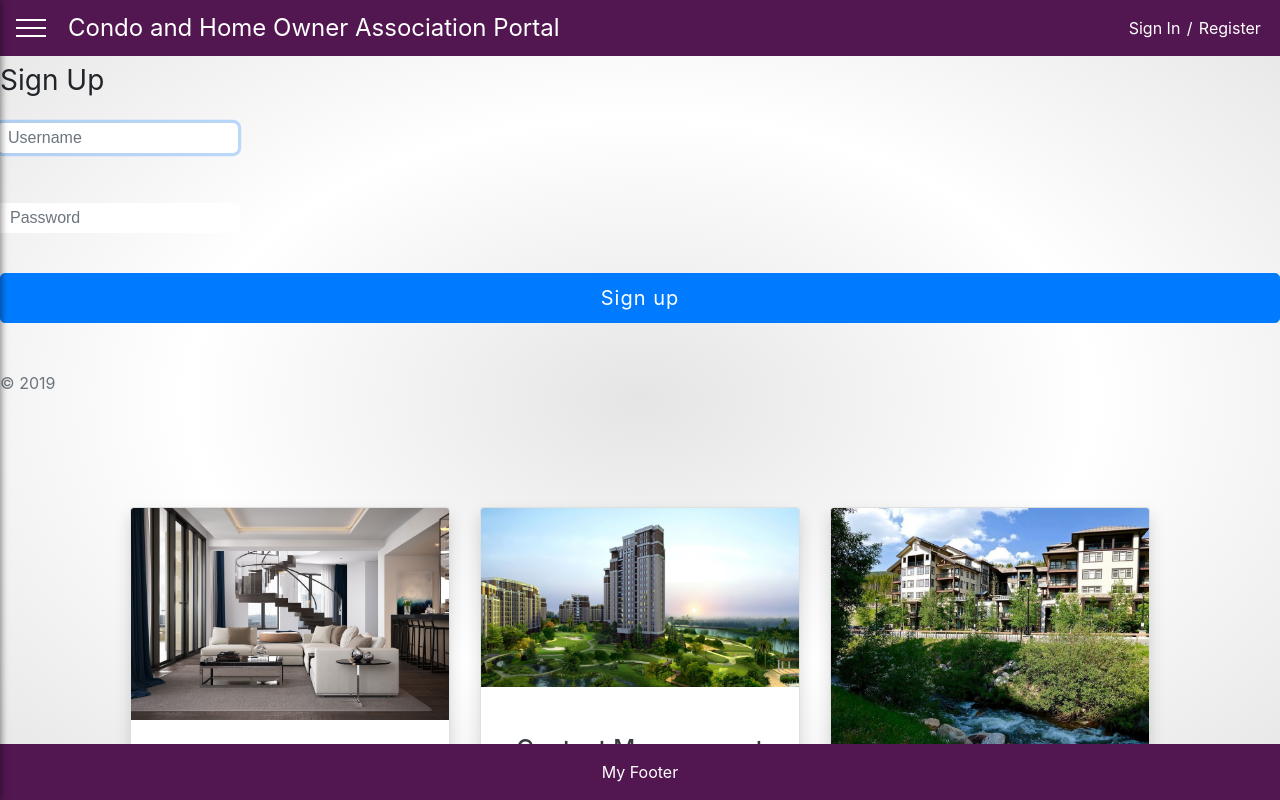
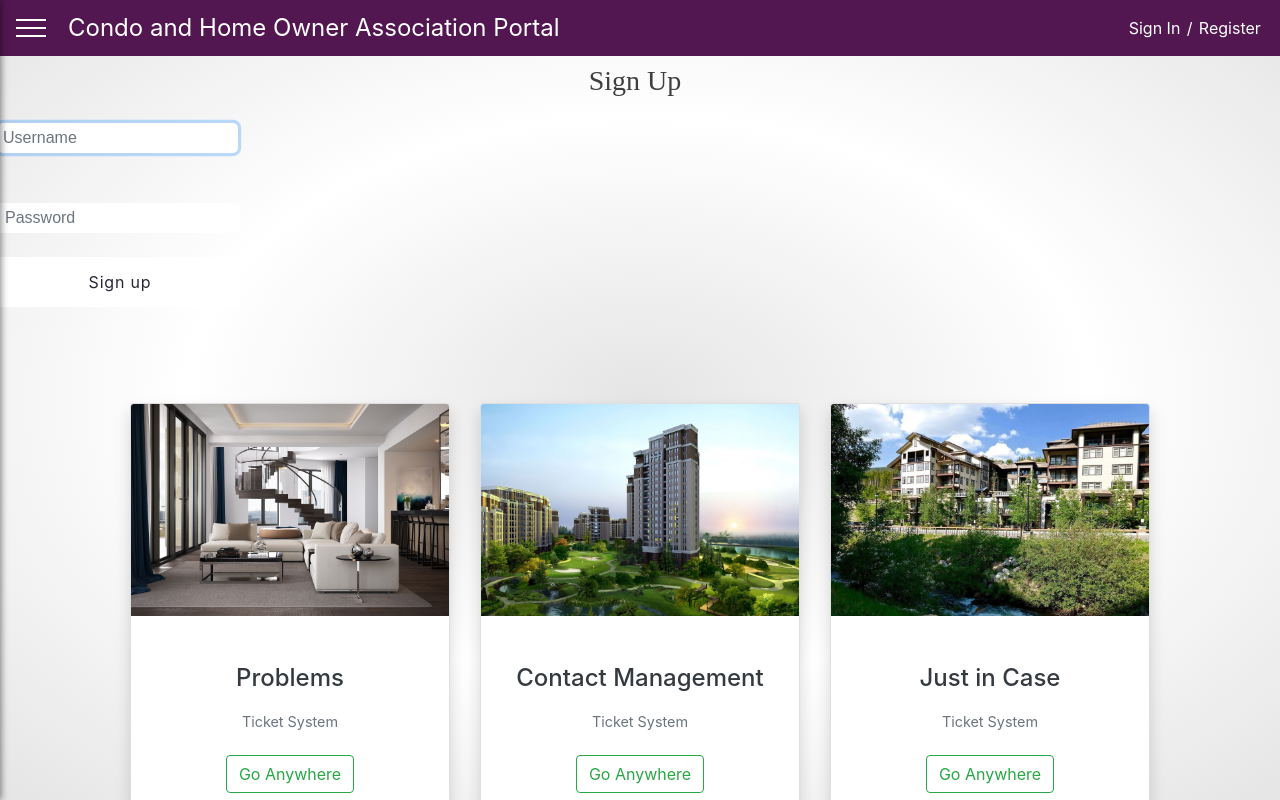
Before and after one commit to dlauck92/condo-app, a React (Create React App) app in the folder client/: page /SignUp in a window 1280 px wide. Shown: the top 800 px of the page. Built offline with nearby package versions, Linux system fonts and the light colour scheme; no server answers.

Commit message:
cleaned up some css

```diff
--- a/client/src/components/Footer/Footer.css
+++ b/client/src/components/Footer/Footer.css
@@ -1,7 +1,7 @@
 .footer {
     background-color: #521751;
     color: white;
-    position: fixed;
+    position: relative;
     right: 0;
     bottom: 0;
     left: 0;
--- a/client/src/components/LogIn/LogIn.css
+++ b/client/src/components/LogIn/LogIn.css
@@ -42,9 +42,9 @@ header h3 {
     color: #3e403f;
 }
 
-h3 {
+.h3 {
     text-align: center;
-    font-size: 100%;
+    font-size: 10%;
     font-family: 'Playfair Display', serif;
     color: #3e403f;
     padding: 0px 10px 0px 0px;
@@ -62,7 +62,7 @@ input[class="form-control"]{
     height: 30px;
 
     margin-top: 2%;
-    padding: 10px;
+    padding: 5px;
 
     font-size: 16px;
     font-family: 'Abel', sans-serif;
@@ -86,10 +86,10 @@ button {
     display: inline-block;
     color: #252537;
 
-    width: 260px;
+    width: 240px;
     height: 50px;
 
-    padding: 0 20px;
+    padding: 0 10px;
     background: #fff;
     border-radius: 5px;
 
--- a/client/src/components/SignUp/SignUp.css
+++ b/client/src/components/SignUp/SignUp.css
@@ -0,0 +1,4 @@
+button {
+    width: 50%;
+    display: flex;
+}
--- a/client/src/components/SignUp/SignUp.js
+++ b/client/src/components/SignUp/SignUp.js
@@ -79,12 +79,10 @@ class SignUp extends Component {
                         />
                         <br />
                         <button
-                            className="btn btn-lg btn-primary btn-block mt-3"
+                            className="button"
                             onClick={this.handleSubmit}
                             type="submit"
                         >Sign up</button>
-
-                        <p className="mt-5 mb-3 text-muted">© 2019</p>
                     </div>
                 </div>
 
--- a/client/src/components/Toolbar/Toolbar.css
+++ b/client/src/components/Toolbar/Toolbar.css
@@ -5,6 +5,7 @@
     width: 100%;
     background-color: #521751;
     height: 56px;
+    z-index: 1;
 }
 
 .toolbar__navigation {
```
Also changed, not shown: client/src/components/img/img2.jpg, client/src/components/img/img3.jpg.
